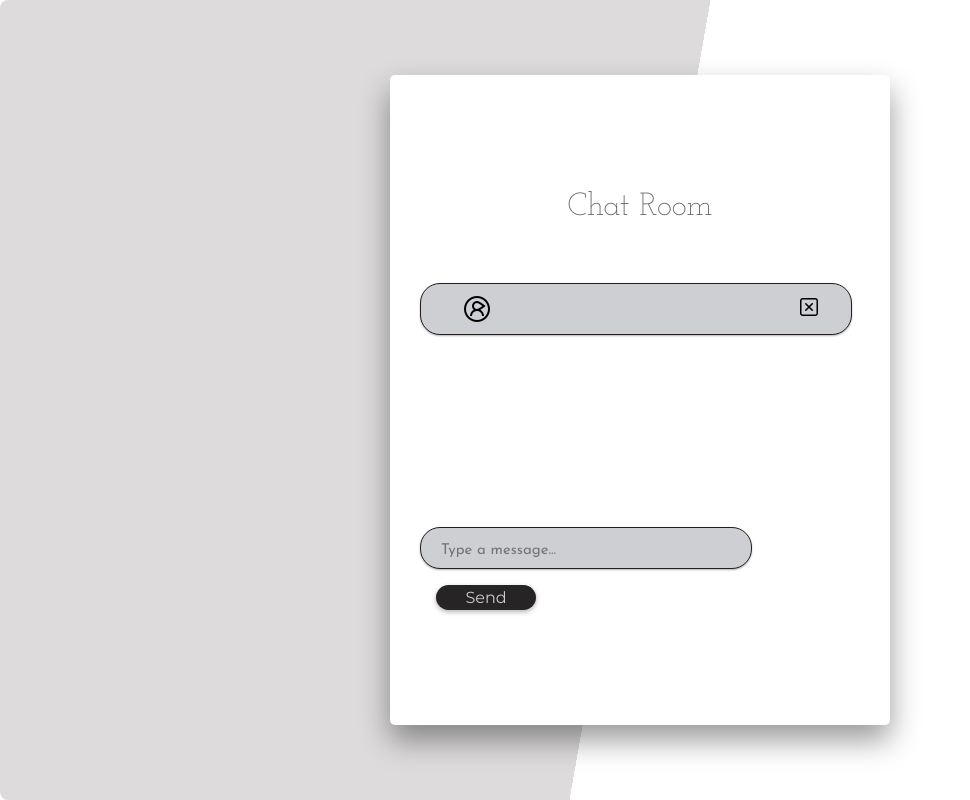
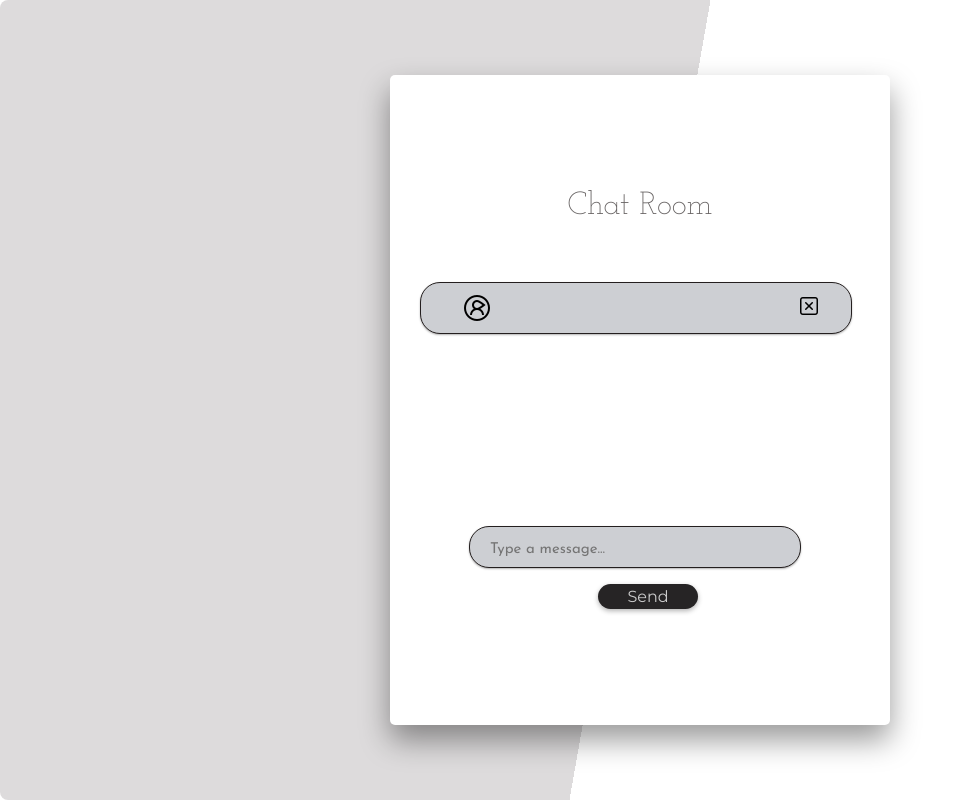
Before and after one commit to preetiAmb/React-Nodejs-Chat-App, a React (Create React App) app in the folder client/: page /Chat in a window 1280 px wide. Shown: the whole page, without its empty margins (0-970 px from the left). Built offline with nearby package versions, Linux system fonts and the light colour scheme.

Commit message:
Css/ added css to form

```diff
--- a/client/src/components/Input/Input.css
+++ b/client/src/components/Input/Input.css
@@ -1,3 +1,11 @@
+.form {
+  display: flex;
+  flex-direction: column;
+  justify-content: center;
+  align-items: center;
+  margin-bottom: 2px;
+}
+
 .chat-input {
     width: 300px;
     min-width: 250px;
@@ -12,4 +20,33 @@
     border-radius: 20px;
     box-shadow: 0 1px 2px rgba(0, 0, 0, 0.3);
     margin-top: 12rem;
+    position: relative;
   }
+
+  .buttons {
+    display: flex;
+    padding-left: 1rem;
+    margin-top: 1rem;
+    border: none;
+    background-color: white;
+    color: #fff !important;
+    position: -webkit-sticky;
+    position: sticky;
+    position: relative;
+  }
+
+  .add-chat-btn {
+    min-width: 100px;
+    background-color: #262425;
+    height: 25px;
+    color: #ccc;
+    border: none;
+    font-family: 'Montserrat', sans-serif;
+    font-size: 16px;
+    border-radius: 20px;
+    box-shadow: 0 2px 5px rgba(0, 0, 0, 0.3);
+    outline: none;
+    cursor: pointer;
+    position: -webkit-sticky;
+    position: sticky;
+  }
```
